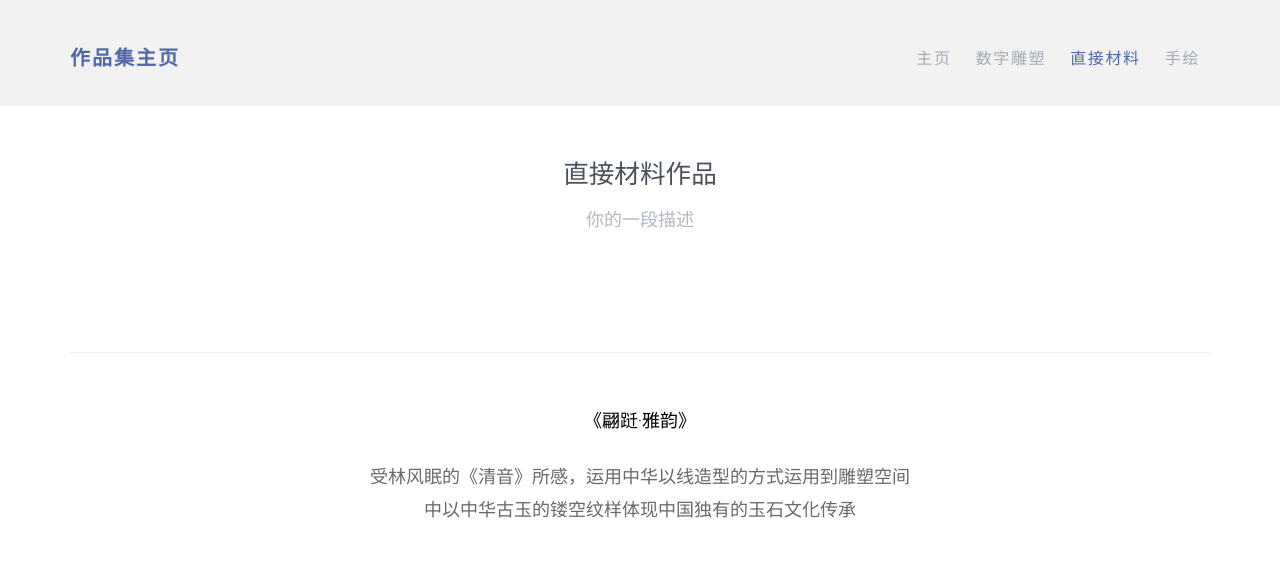
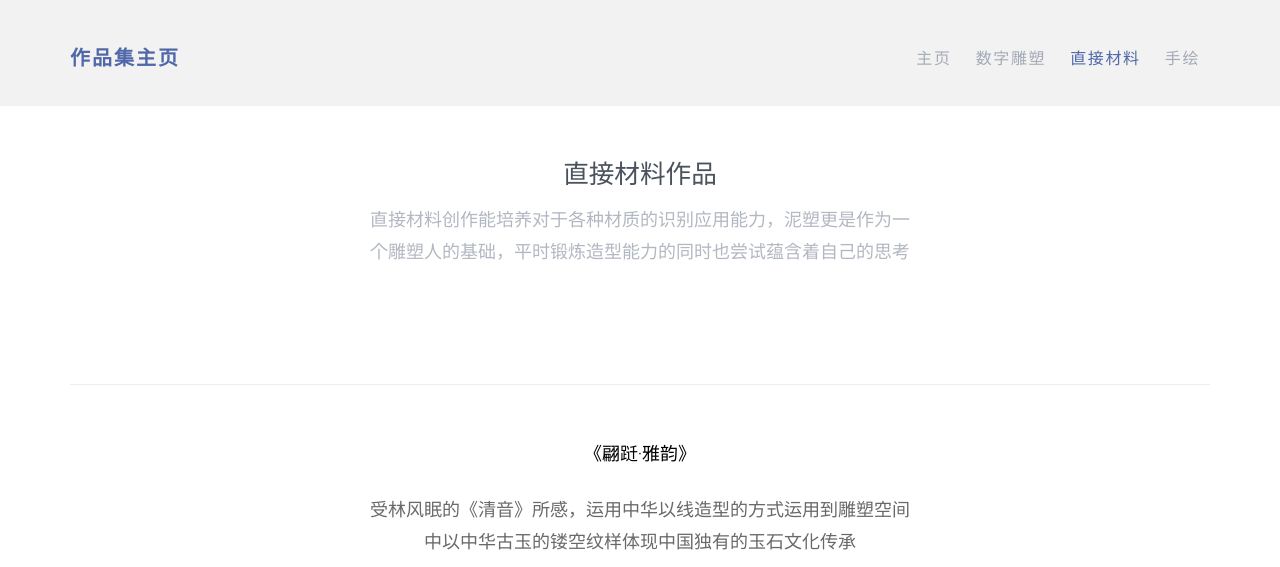
Before and after one commit to ping-guo/CV, a website: page 直接材料.html in a window 1280 px wide. Shown: the top 567 px of the page. Drawn offline with Linux system fonts and the light colour scheme; files whose address does not match are found by name.

Commit message:
small coverage

```diff
--- a/直接材料.html
+++ b/直接材料.html
@@ -69,7 +69,7 @@
       <div class="row">
         <div class="col-md-6 col-md-offset-3 mb40 text-center">
           <h2>直接材料作品</h2>
-          <p>你的一段描述</p>
+          <p>直接材料创作能培养对于各种材质的识别应用能力，泥塑更是作为一个雕塑人的基础，平时锻炼造型能力的同时也尝试蕴含着自己的思考</p>
         </div>
       </div>
 
```
Also changed, not shown: index.html (+1 -1 lines).
